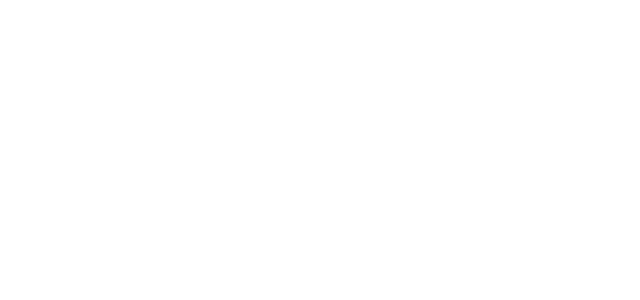
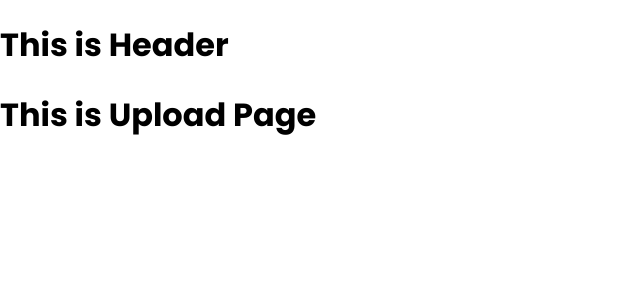
Before and after one commit to Vanthuy2002/Tiktok, a React (Vite) app: page /upload in a window 1280 px wide. Before the commit this address had no page. Shown: the top 300 px of the page, without its empty margins (0-640 px from the left). Built offline with nearby package versions, Linux system fonts and the light colour scheme.

Commit message:
config router 100%

```diff
--- a/src/App.jsx
+++ b/src/App.jsx
@@ -1,6 +1,7 @@
 import { Route, Routes } from 'react-router-dom';
 import { publicRoute } from './routes/Routing';
 import Default from './components/Layout/Default/Default';
+import { Fragment } from 'react';
 
 function App() {
   return (
@@ -8,7 +9,13 @@
       <Routes>
         {publicRoute.map((route, index) => {
           const Pages = route.components;
-          const Layout = route.layout || Default;
+          let Layout = Default;
+
+          if (route.layout) {
+            Layout = route.layout;
+          } else if (route.layout === null) {
+            Layout = Fragment;
+          }
 
           return (
             <Route
--- /dev/null
+++ b/src/Pages/Upload/Upload.jsx
@@ -0,0 +1,7 @@
+import React from 'react';
+
+const Upload = () => {
+  return <h1>This is Upload Page</h1>;
+};
+
+export default Upload;
--- /dev/null
+++ b/src/components/Layout/HeaderOnly/HeadOnly.jsx
@@ -0,0 +1,15 @@
+import React from 'react';
+import Header from '../Default/Header/Header';
+
+const HeadOnly = ({ children }) => {
+  return (
+    <div>
+      <Header />
+      <section className='container'>
+        <section className='content'>{children}</section>
+      </section>
+    </div>
+  );
+};
+
+export default HeadOnly;
--- a/src/routes/Routing.jsx
+++ b/src/routes/Routing.jsx
@@ -1,9 +1,14 @@
+//Layout Header
+import HeadOnly from '../components/Layout/HeaderOnly/HeadOnly';
+
 import Home from '../Pages/Home/Home';
 import Follow from '../Pages/Follow/Follow';
+import Upload from '../Pages/Upload/Upload';
 
 const publicRoute = [
   { path: '/', components: Home },
   { path: 'follow', components: Follow },
+  { path: 'upload', components: Upload, layout: HeadOnly },
 ];
 
 const privateRoute = [];
```
